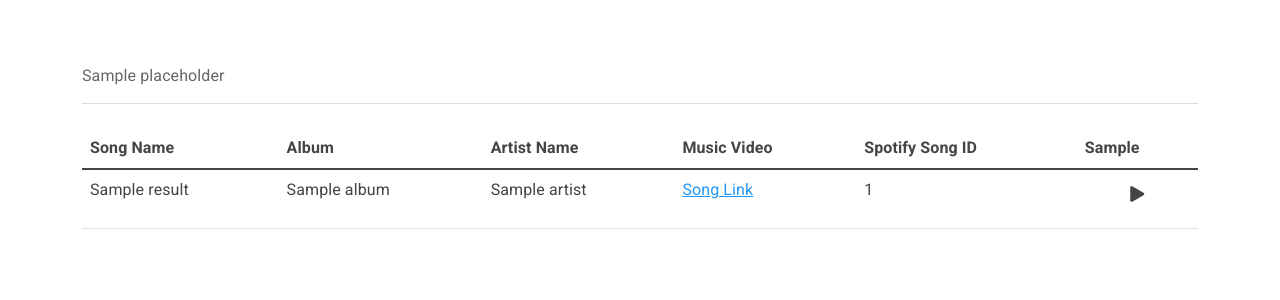
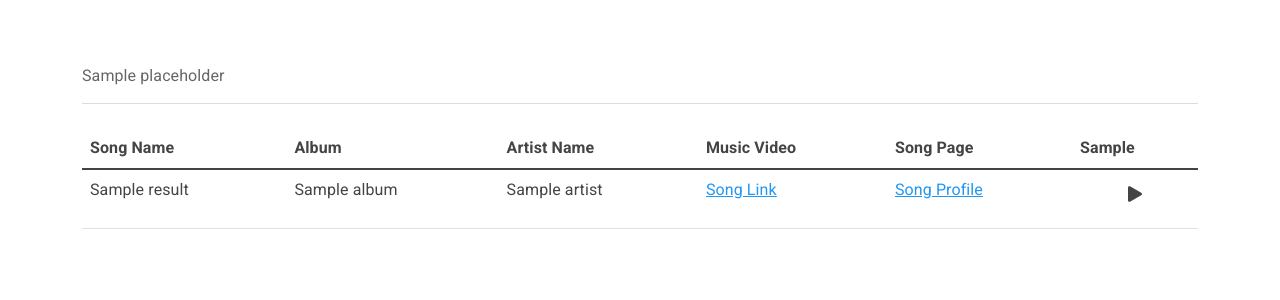
Before and after one commit to it-490-kakashi/Jam-Sesh, a Flask app: template server/templates/search.html in a window 1280 px wide. Shown: the top 300 px of the page. Run offline with Flask 2, Linux system fonts and the light colour scheme; the template is opened without the code that fills it: most values are stand-ins (such as "Sample title", 1, 10 or a date in 2020); some libraries are stand-ins or nearby versions.

Commit message:
Added page link to song profile page

```diff
--- a/server/blueprints/api_calls.py
+++ b/server/blueprints/api_calls.py
@@ -28,14 +28,15 @@ def search():
         for song in spotify_results['tracks']['items']:
             song = song['data']
             result = {
-                'id': song['id'],
+                'spotify_id': song['id'],
                 'name': song['name'],
                 'album': song['albumOfTrack']['name'],
                 'artist': song['artists']['items'][0]['profile']['name'],
             }
             audiodb_result = request_song_info_audiodb(result['artist'], result['name']).json()
             if audiodb_result['track'] is not None:
-                result['musicVideo'] = audiodb_result['track'][0]['strMusicVid']
+                result['music_video'] = audiodb_result['track'][0]['strMusicVid']
+                result['audiodb_id']
             results.append(result)
 
         #return context['results']
--- a/server/templates/search.html
+++ b/server/templates/search.html
@@ -19,7 +19,7 @@
                     <th scope="col">Album</th>
                     <th scope="col">Artist Name</th>
                     <th scope="col">Music Video</th>
-                    <th scope="col">Spotify Song ID</th>
+                    <th scope="col">Song Page</th>
                     <th scope="col">Sample</th>
                 </tr>
             </thead>
@@ -29,13 +29,13 @@
                         <td>{{ result.name }}</td>
                         <td>{{ result.album }}</td>
                         <td>{{ result.artist }}</td>
-                        <td>{% if result.musicVideo is defined %}
-                            <a href={{ result.musicVideo }}>Song Link</a>
+                        <td>{% if result.music_video is defined %}
+                            <a href={{ result.music_video }}>Song Link</a>
                             {% else %}
                             None
                             {% endif %}
                         </td>
-                        <td>{{ result.id }}</td>
+                        <td><a href=`/song?spotify_id={{ result.spotify_id }}&audiodb_id={{ result.audiodb_id }}`>Song Profile</a></td>
                         <td class="text-center"><h3><i class="bi bi-play-fill"></i></h3></td>
                     </tr>
                 {% endfor %}
```
